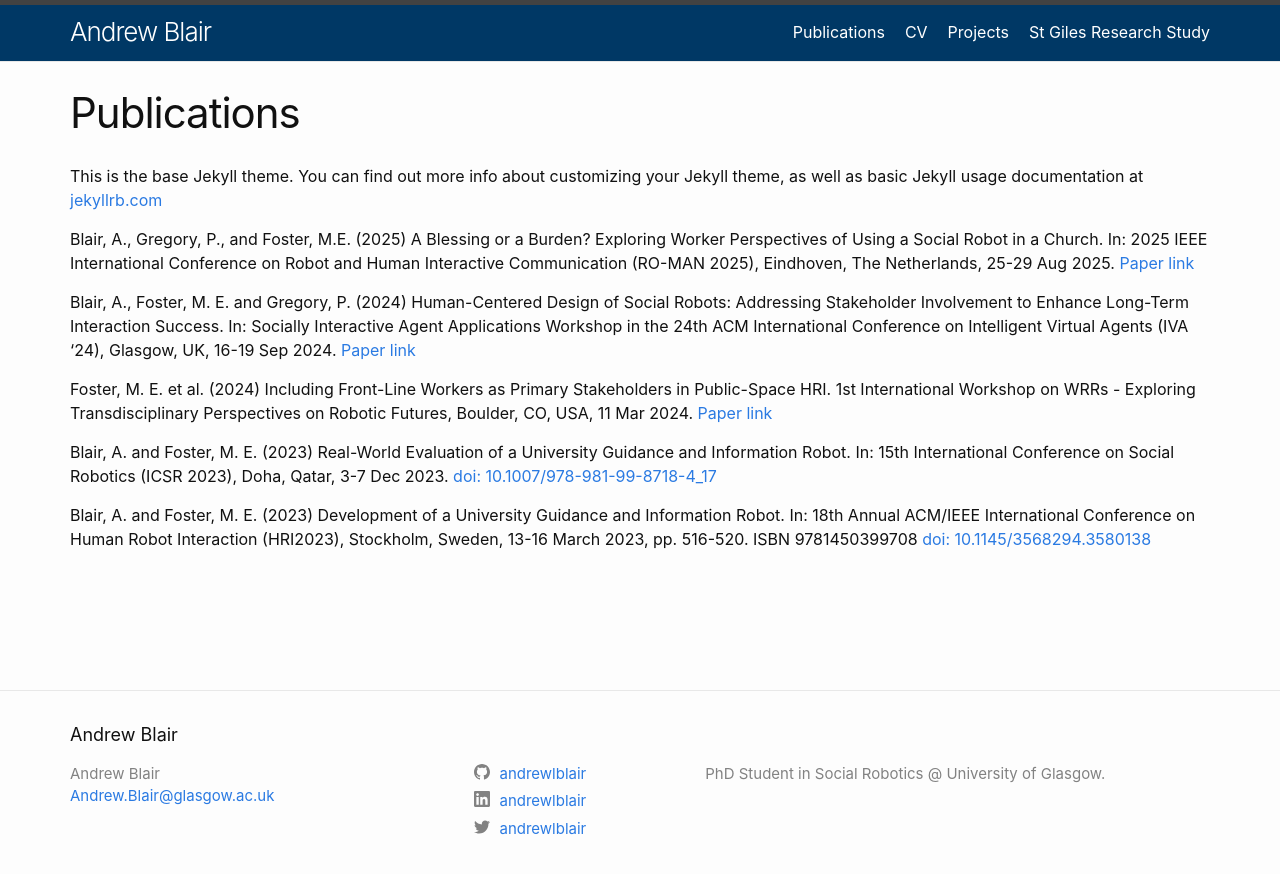
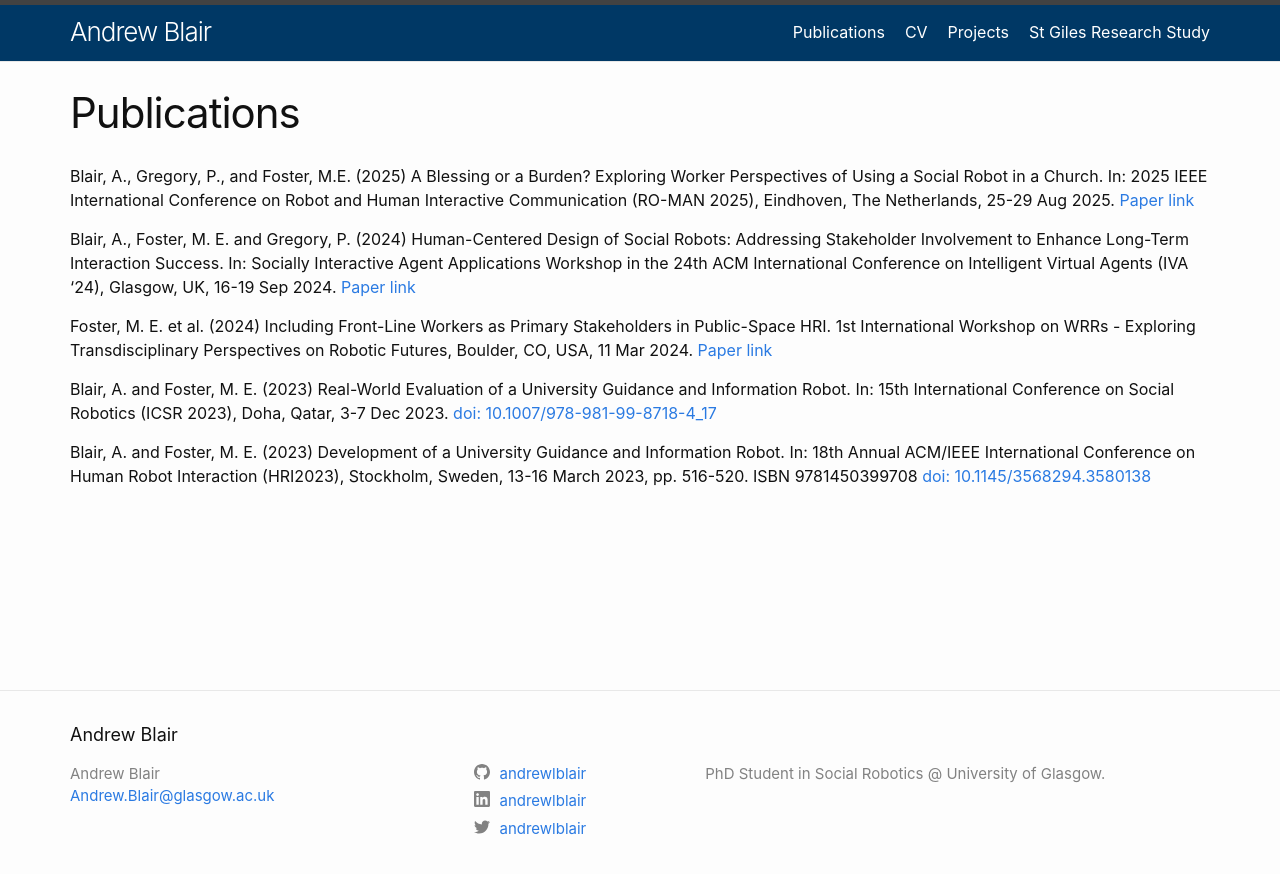
Before and after one commit to andrewlblair/andrewlblair.github.io, a Jekyll site: the page built from docs/about.markdown, in a window 1280 px wide. Shown: the top 874 px of the page. Built offline with Jekyll 4.4.1, drawn with Linux system fonts in a browser that asks for light colours.

Commit message:
rm stuff

```diff
--- a/docs/about.markdown
+++ b/docs/about.markdown
@@ -4,11 +4,9 @@ title: Publications
 permalink: /publications/
 ---
 
-This is the base Jekyll theme. You can find out more info about customizing your Jekyll theme, as well as basic Jekyll usage documentation at [jekyllrb.com](https://jekyllrb.com/)
+Blair, A., Gregory, P., and Foster, M.E. (2025) A Blessing or a Burden? Exploring Worker Perspectives of Using a Social Robot in a Church. In: 2025 IEEE International Conference on Robot and Human Interactive Communication (RO-MAN 2025), Eindhoven, The Netherlands, 25-29 Aug 2025. [Paper link](/papers/exploring_worker_perspectives_blair_et_al_2025.pdf)
 
-Blair, A., Gregory, P., and Foster, M.E. (2025) A Blessing or a Burden? Exploring Worker Perspectives of Using a Social Robot in a Church. In: 2025 IEEE International Conference on Robot and Human Interactive Communication (RO-MAN 2025), Eindhoven, The Netherlands, 25-29 Aug 2025. [Paper link](/exploring_worker_perspectives_blair_et_al_2025.pdf)
-
-Blair, A., Foster, M. E.  and Gregory, P.  (2024) Human-Centered Design of Social Robots: Addressing Stakeholder Involvement to Enhance Long-Term Interaction Success. In: Socially Interactive Agent Applications Workshop in the 24th ACM International Conference on Intelligent Virtual Agents (IVA '24), Glasgow, UK, 16-19 Sep 2024. [Paper link](https://andrewblair.github.io/addressing_stakeholder_involvement_blair_et_al_2024.pdf)
+Blair, A., Foster, M. E.  and Gregory, P.  (2024) Human-Centered Design of Social Robots: Addressing Stakeholder Involvement to Enhance Long-Term Interaction Success. In: Socially Interactive Agent Applications Workshop in the 24th ACM International Conference on Intelligent Virtual Agents (IVA '24), Glasgow, UK, 16-19 Sep 2024. [Paper link](/papers/addressing_stakeholder_involvement_blair_et_al_2024.pdf)
 
 Foster, M. E. et al. (2024) Including Front-Line Workers as Primary Stakeholders in Public-Space HRI. 1st International Workshop on WRRs - Exploring Transdisciplinary Perspectives on Robotic Futures, Boulder, CO, USA, 11 Mar 2024. [Paper link](https://drive.google.com/file/d/1ITL2tnZ1wJR2Zq6AdxcHZHRPIdgoLcU7/view)
 
```
Also changed, not shown: 2 other files.
